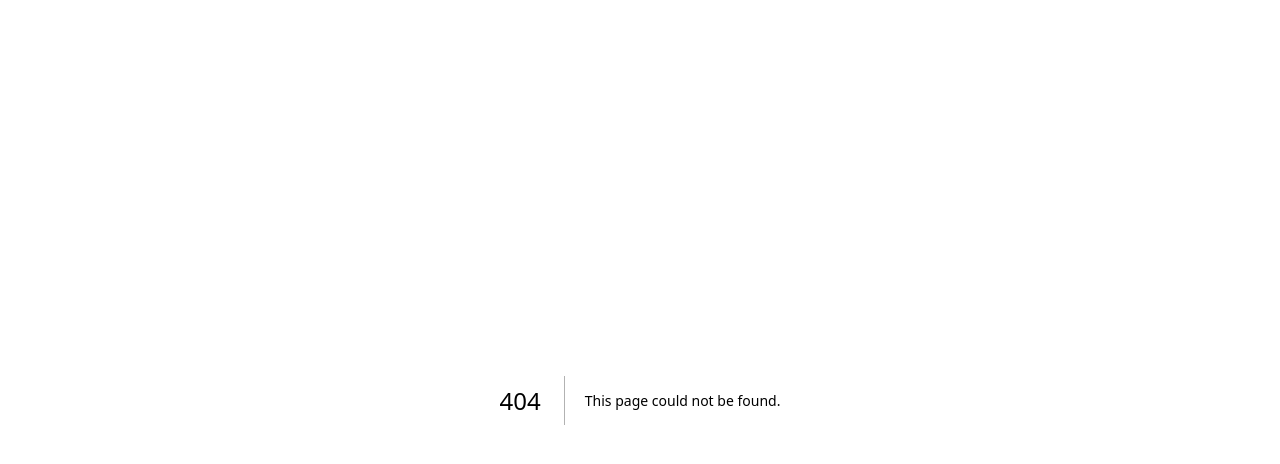
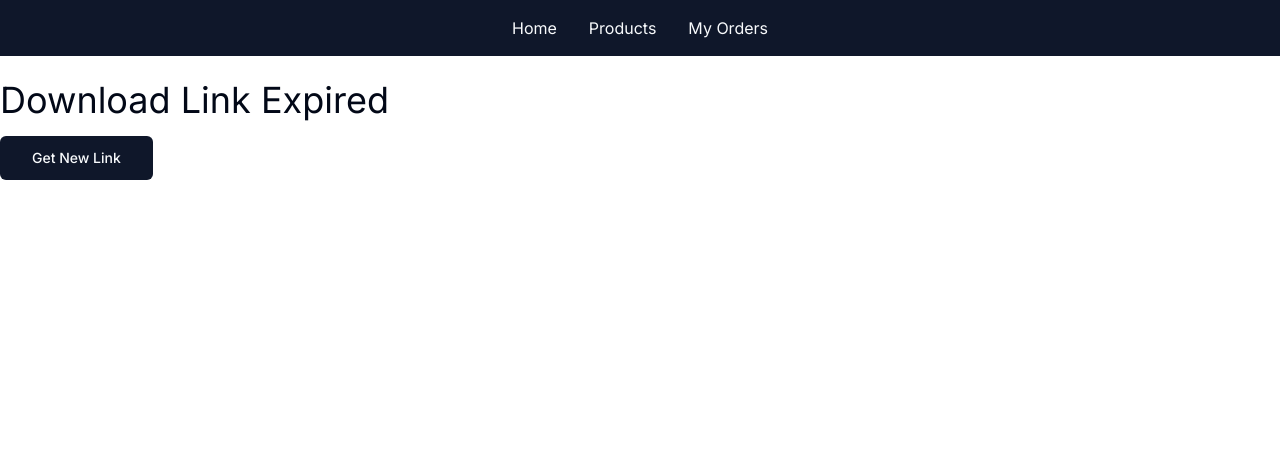
Before and after one commit to c-schinner/ecommerce, a Next.js app: page /products/download/expired in a window 1280 px wide. Before the commit this address had no page. Shown: the top 464 px of the page. Built offline with nearby package versions, Linux system fonts and the light colour scheme.

Commit message:
expired link page

```diff
--- a/src/app/(customerFacing)/products/download/[downloadVerificationId]/route.ts
+++ b/src/app/(customerFacing)/products/download/[downloadVerificationId]/route.ts
@@ -1,3 +1,4 @@
+import fs from 'fs/promises';
 import db from "@/db/db";
 import { NextRequest, NextResponse } from "next/server";
 
@@ -13,5 +14,12 @@
     if (data == null) {
         return NextResponse.redirect(new URL("/products/download/expired", req.url))
     }
-    return new NextResponse("Hello")
+    const { size } = await fs.stat(data.product.filePath)
+    const file = await fs.readFile(data.product.filePath)
+    const extension = data.product.filePath.split(".").pop()
+
+    return new NextResponse(file, { headers: {
+        "Content-Disposition": `attachment; filename="${data.product.name}.${extension}"`,
+        "Content-Lenght": size.toString(),
+    }})
 }
--- /dev/null
+++ b/src/app/(customerFacing)/products/download/expired/page.tsx
@@ -0,0 +1,13 @@
+import { Button } from "@/app/components/ui/button";
+import Link from "next/link";
+
+export default function Expired() {
+    return (
+        <>
+            <h1 className="text-4xl mb-4">Download Link Expired</h1>
+            <Button asChild size="lg">
+                <Link href="/orders">Get New Link</Link>
+            </Button>
+        </>
+    );
+}
```
